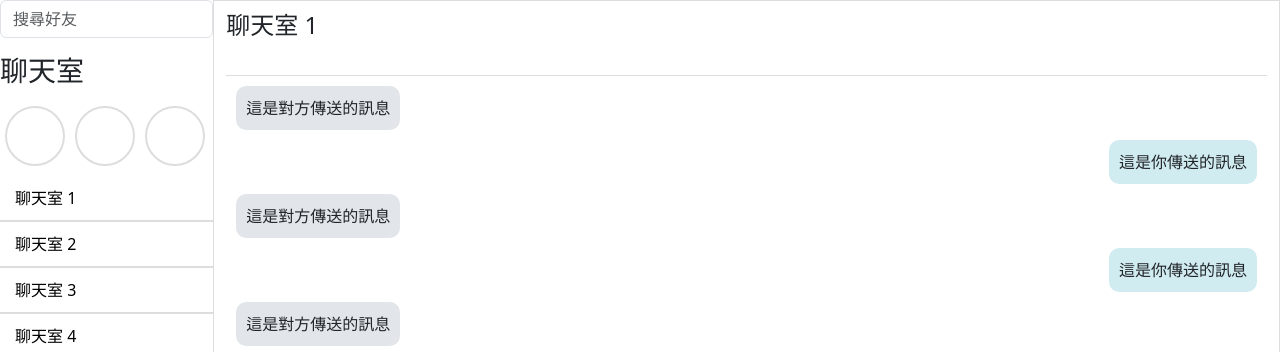
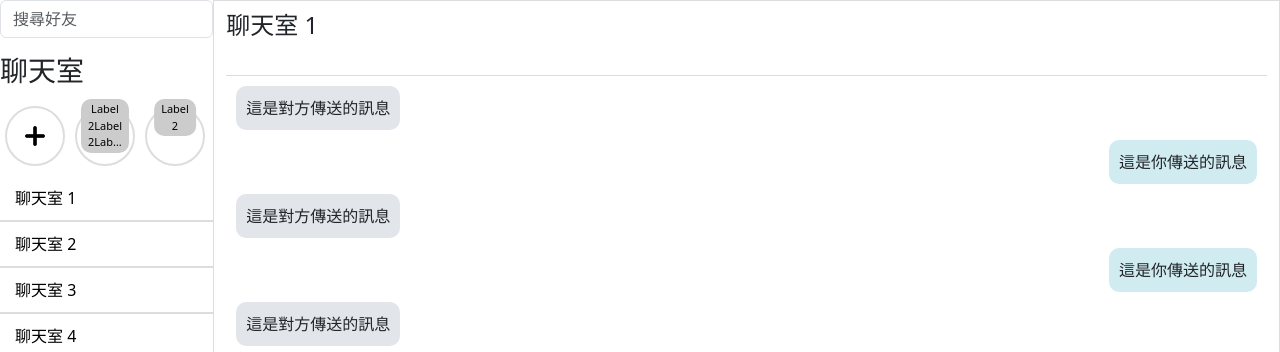
Before and after one commit to Adrian3314/Messengers-and-Notes, a Flask app: template templates/home.html in a window 1280 px wide. Shown: the part 118-470 px from the top of the page. Run offline with Flask 3, Linux system fonts and the light colour scheme; the template is opened without the code that fills it, so the values that code supplies are empty.

Commit message:
home新增便利貼功能更新

```diff
--- a/static/styles.css
+++ b/static/styles.css
@@ -57,6 +57,18 @@ html, body {
 }
 
 .circle {
+    position: relative;
+    width: 60px;
+    height: 60px;
+    border: 2px solid #ddd; /* 空心圓的邊框顏色 */
+    border-radius: 50%; /* 圓形 */
+    background-color: transparent; /* 圓形內部是透明的 */
+    flex-shrink: 0; /* 防止圓形被縮小 */
+    cursor: pointer;
+}
+
+.circle{
+    position: relative;
     width: 60px;
     height: 60px;
     border: 2px solid #ddd; /* 空心圓的邊框顏色 */
@@ -64,6 +76,42 @@ html, body {
     background-color: transparent; /* 圓形內部是透明的 */
     flex-shrink: 0; /* 防止圓形被縮小 */
 }
+
+
+.circle-icon {
+    position: absolute;
+    top: 50%;
+    left: 50%;
+    transform: translate(-50%, -50%); /* 將圖片置中 */
+    width: 20px;                      /* 設定圖示的寬度 */
+    height: 20px;                     /* 設定圖示的高度 */
+}
+
+.label-box {
+    position: absolute;
+    top: -15%;
+    left: 50%;
+    transform: translateX(-50%);
+    background-color: #ccc;
+    color: #000;
+    padding: 2px 7px;
+    border-radius: 10px;
+    font-size: 11px;
+    text-align: center;
+    z-index: 1; /* 確保框框位於上層 */
+    max-width: 80px; /* 限制最大寬度，可依需求調整 */
+    max-height: 54px;
+    overflow: hidden;
+    display: -webkit-box; /* 使用彈性盒模型來控制多行文本 */
+
+
+    -webkit-line-clamp: 3; /* 限制顯示的行數，這裡是 3 行 */
+    -webkit-box-orient: vertical; /* 垂直排列行 */
+    text-overflow: ellipsis; /* 顯示省略號 */
+
+
+}
+
 
 .circle-container::-webkit-scrollbar {
     height: 8px; /* 滾動條高度 */
--- a/templates/home.html
+++ b/templates/home.html
@@ -33,13 +33,26 @@
                 <h3>聊天室</h3>
                 <!-- 便利貼 -->
                 <div class="circle-container">
-                    <div class="circle"></div>
-                    <div class="circle"></div>
-                    <div class="circle"></div>
-                    <div class="circle"></div>
-                    <div class="circle"></div>
-                    <div class="circle"></div>
+                    <div class="circle editable-circle" data-bs-toggle="modal" data-bs-target="#textInputModal">
+                        <img src="../static/plus.png" alt="Add" class="circle-icon">
+                    </div>
+                    <div class="circle" >
+                        <div class="label-box">Label 2Label 2Label 2Label 2Label 2Label 2Label 2Label 2Label 2Label 2</div>
+                    </div>
+                    <div class="circle" >
+                        <div class="label-box">Label 2</div>
+                    </div>
+                    <div class="circle" >
+                        <div class="label-box">Label 2</div>
+                    </div>
+                    <div class="circle" >
+                        <div class="label-box">Label 2</div>
+                    </div>
+                    <div class="circle" >
+                        <div class="label-box">Label 2</div>
+                    </div>
                 </div>
+
                 <!-- 聊天室連結 -->
                 <div class="chat-link-container">
                     <a href="#" class="chat-link">聊天室 1</a>
@@ -111,8 +124,8 @@
                 <div class="modal-body">
                     <form>
                         <div class="mb-3">
-                            <label for="friend-username" class="form-label">好友名稱</label>
-                            <input type="text" class="form-control" id="friend-username" placeholder="輸入好友名稱">
+                            <label for="friend-userid" class="form-label">好友User_id</label>
+                            <input type="text" class="form-control" id="friend-userid" placeholder="輸入好友User_id">
                         </div>
                     </form>
                 </div>
@@ -124,6 +137,31 @@
         </div>
     </div>
 
+    <!-- 輸入便利貼的 Modal -->
+    <div class="modal fade" id="textInputModal" tabindex="-1" aria-labelledby="textInputModalLabel" aria-hidden="true">
+        <div class="modal-dialog">
+            <div class="modal-content">
+                <div class="modal-header">
+                    <h5 class="modal-title" id="textInputModalLabel">輸入文字</h5>
+                    <button type="button" class="btn-close" data-bs-dismiss="modal" aria-label="Close"></button>
+                </div>
+                <div class="modal-body">
+                    <form>
+                        <div class="mb-3">
+                            <label for="textInput" class="form-label">請輸入文字</label>
+                            <input type="text" class="form-control" id="textInput" placeholder="輸入內容">
+                        </div>
+                    </form>
+                </div>
+                <div class="modal-footer">
+                    <button type="button" class="btn btn-secondary" data-bs-dismiss="modal">取消</button>
+                    <button type="button" class="btn btn-primary">確認</button>
+                </div>
+            </div>
+        </div>
+    </div>
+
+
     <script src="https://cdn.jsdelivr.net/npm/bootstrap@5.3.1/dist/js/bootstrap.bundle.min.js"></script>
 </body>
 </html>
```
Also changed, not shown: static/plus.png (added).
